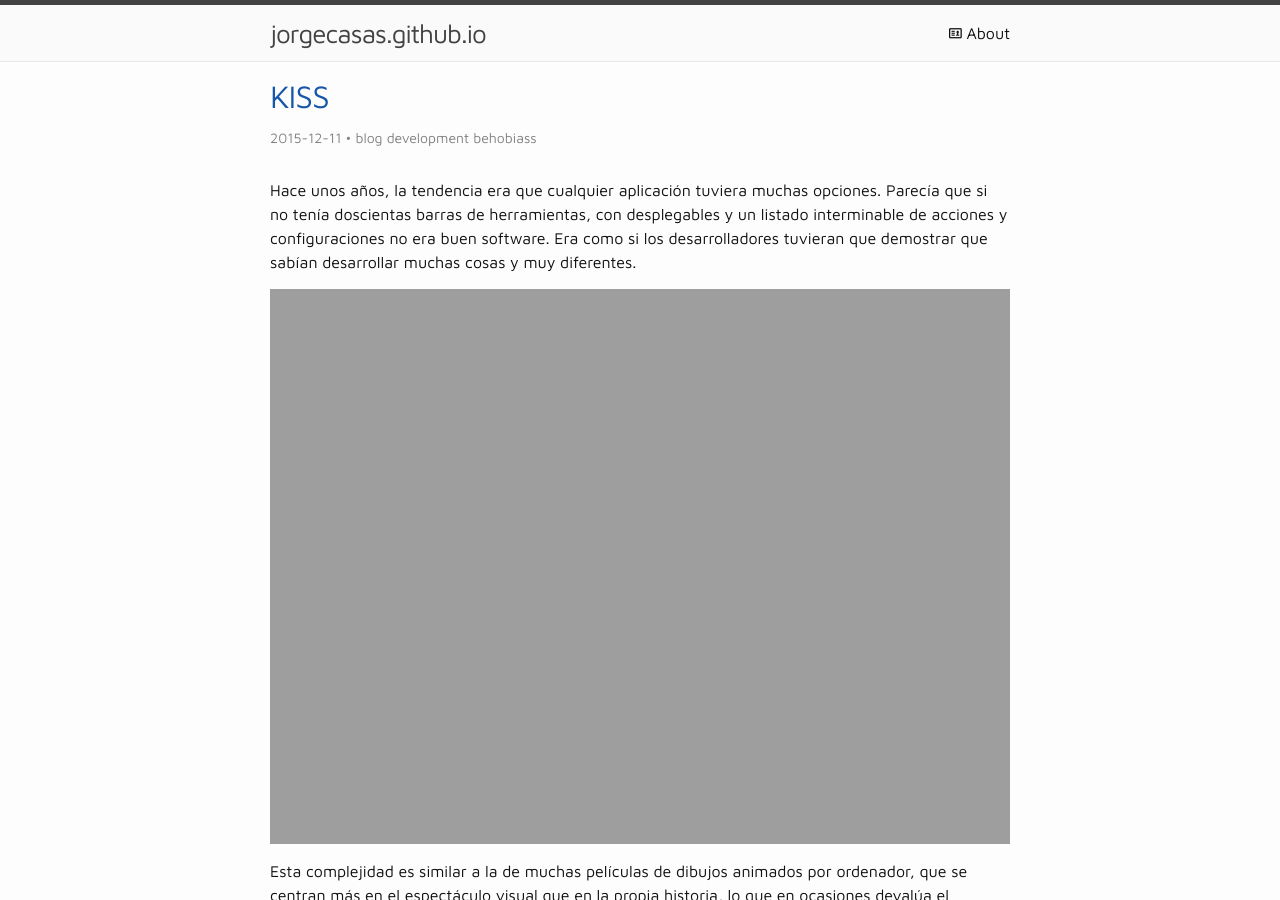
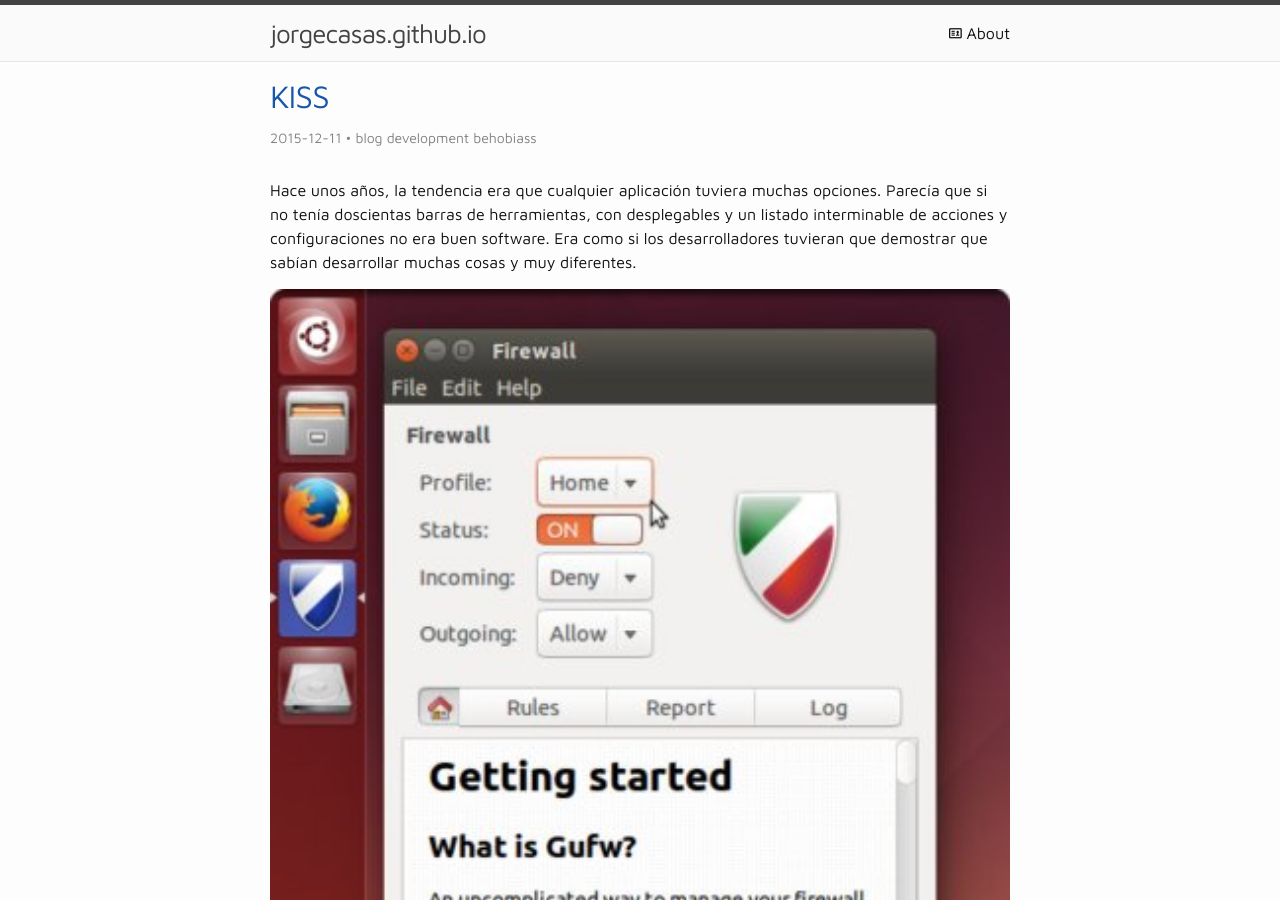
Before and after one commit to jorgecasas/jorgecasas.github.io, a Jekyll site: the page built from _posts/2015-12-11-kiss.markdown, in a window 1280 px wide and 900 px high. Built offline with Jekyll 4.4.1, drawn with Linux system fonts in a browser that asks for light colours; comment, search, counter and statistics services are not loaded.

Commit message:
POST KISS

```diff
--- a/_posts/2015-12-11-kiss.markdown
+++ b/_posts/2015-12-11-kiss.markdown
@@ -12,7 +12,7 @@
 
 Hace unos años, la tendencia era que cualquier aplicación tuviera muchas opciones. Parecía que si no tenía doscientas barras de herramientas, con desplegables y un listado interminable de acciones y configuraciones no era buen software. Era como si los desarrolladores tuvieran que demostrar que sabían desarrollar muchas cosas y muy diferentes.
 
-![KISS en UI de la aplicación de cortafuegos gufw]({{site.url}}/assets/images/2012-12-11-kiss.jpg)
+![KISS en UI de la aplicación de cortafuegos gufw]({{site.url}}/assets/images/2015-12-11-kiss.jpg)
 
 Esta complejidad es similar a la de muchas películas de dibujos animados por ordenador, que se centran más en el espectáculo visual que en la propia historia, lo que en ocasiones devalúa el producto. Los animadores crean multitud de entornos en la historia para poder demostrar que son los mejores en su campo generando dichos entornos (los cuales suelen suponer una gran complejidad técnica para que parezcan lo más reales posibles, porque simular la naturaleza es muy complicado): agua, nieve, viento, barro, pelo, hojas de árboles y césped, arena, olas...
 
```
